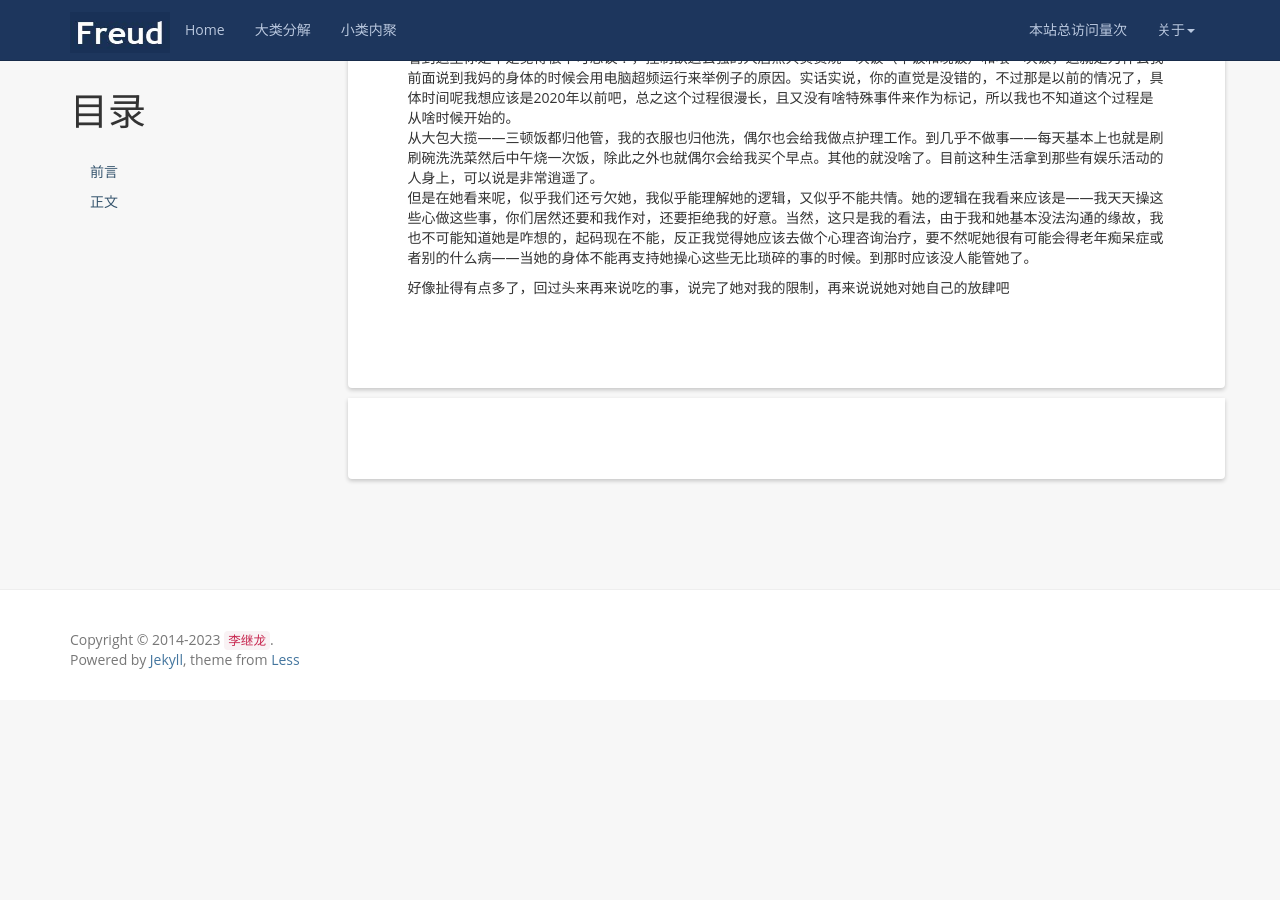
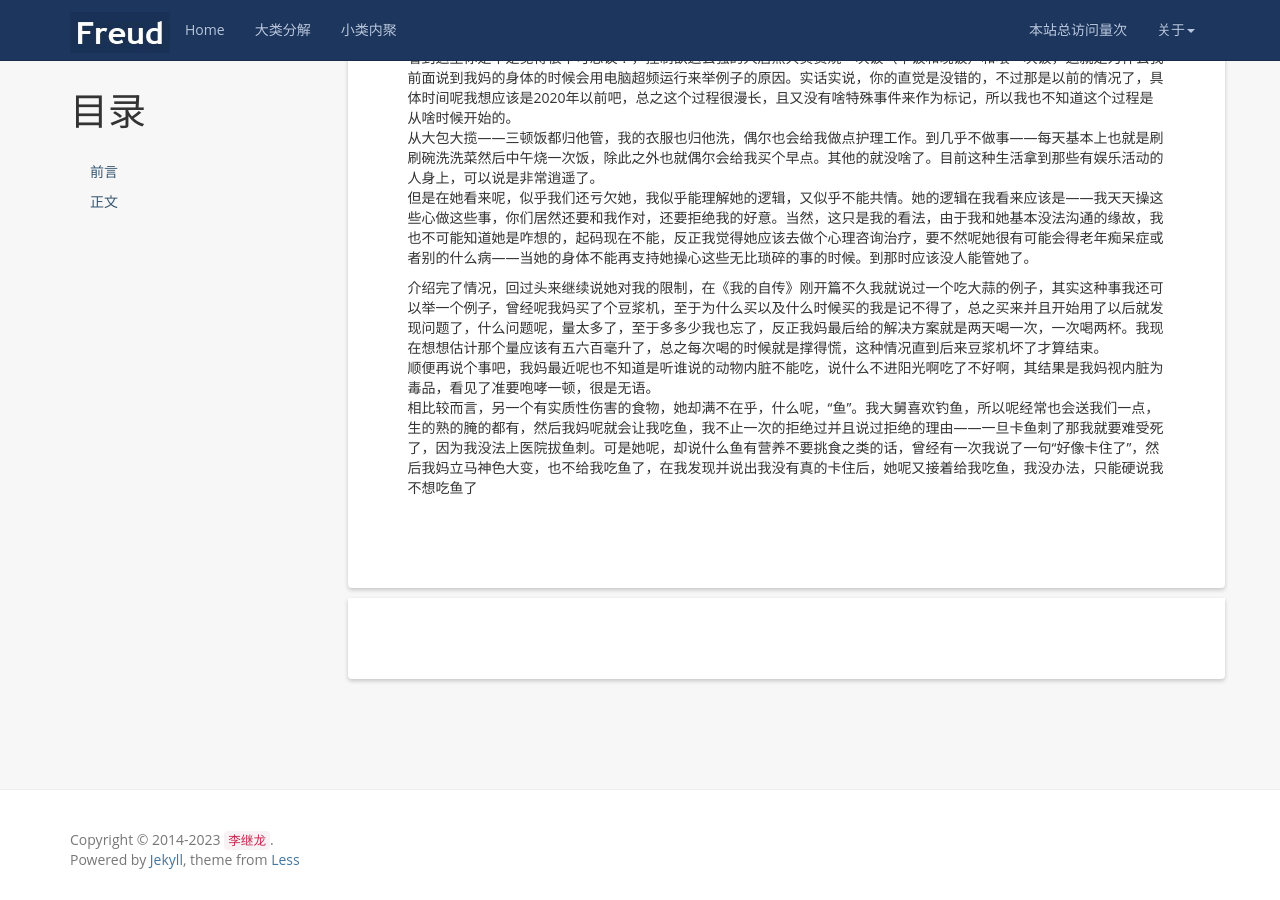
Before and after one commit to kljzndx/My-Blog, a Jekyll site: the page built from _posts/2022-11-23-细说家庭关系.md, in a window 1280 px wide and 900 px high, scrolled down 3868 px. Built offline with Jekyll 4.4.1, drawn with Linux system fonts in a browser that asks for light colours; nearby versions of some CDN libraries; comment, search, counter and statistics services are not loaded; before the commit the page ends 4568 px from its top, so only the background shows below that.

Commit message:
同步写作进度---吃的限制

```diff
--- a/_posts/2022-11-23-细说家庭关系.md
+++ b/_posts/2022-11-23-细说家庭关系.md
@@ -96,4 +96,6 @@ ok，我妈的身体已经介绍完了，由于我爸的身体没这么奇葩，
 从大包大揽——三顿饭都归他管，我的衣服也归他洗，偶尔也会给我做点护理工作。到几乎不做事——每天基本上也就是刷刷碗洗洗菜然后中午烧一次饭，除此之外也就偶尔会给我买个早点。其他的就没啥了。目前这种生活拿到那些有娱乐活动的人身上，可以说是非常逍遥了。
 但是在她看来呢，似乎我们还亏欠她，我似乎能理解她的逻辑，又似乎不能共情。她的逻辑在我看来应该是——我天天操这些心做这些事，你们居然还要和我作对，还要拒绝我的好意。当然，这只是我的看法，由于我和她基本没法沟通的缘故，我也不可能知道她是咋想的，起码现在不能，反正我觉得她应该去做个心理咨询治疗，要不然呢她很有可能会得老年痴呆症或者别的什么病——当她的身体不能再支持她操心这些无比琐碎的事的时候。到那时应该没人能管她了。
 
-好像扯得有点多了，回过头来再来说吃的事，说完了她对我的限制，再来说说她对她自己的放肆吧
+介绍完了情况，回过头来继续说她对我的限制，在《我的自传》刚开篇不久我就说过一个吃大蒜的例子，其实这种事我还可以举一个例子，曾经呢我妈买了个豆浆机，至于为什么买以及什么时候买的我是记不得了，总之买来并且开始用了以后就发现问题了，什么问题呢，量太多了，至于多多少我也忘了，反正我妈最后给的解决方案就是两天喝一次，一次喝两杯。我现在想想估计那个量应该有五六百毫升了，总之每次喝的时候就是撑得慌，这种情况直到后来豆浆机坏了才算结束。
+顺便再说个事吧，我妈最近呢也不知道是听谁说的动物内脏不能吃，说什么不进阳光啊吃了不好啊，其结果是我妈视内脏为毒品，看见了准要咆哮一顿，很是无语。
+相比较而言，另一个有实质性伤害的食物，她却满不在乎，什么呢，“鱼”。我大舅喜欢钓鱼，所以呢经常也会送我们一点，生的熟的腌的都有，然后我妈呢就会让我吃鱼，我不止一次的拒绝过并且说过拒绝的理由——一旦卡鱼刺了那我就要难受死了，因为我没法上医院拔鱼刺。可是她呢，却说什么鱼有营养不要挑食之类的话，曾经有一次我说了一句“好像卡住了”，然后我妈立马神色大变，也不给我吃鱼了，在我发现并说出我没有真的卡住后，她呢又接着给我吃鱼，我没办法，只能硬说我不想吃鱼了
```
